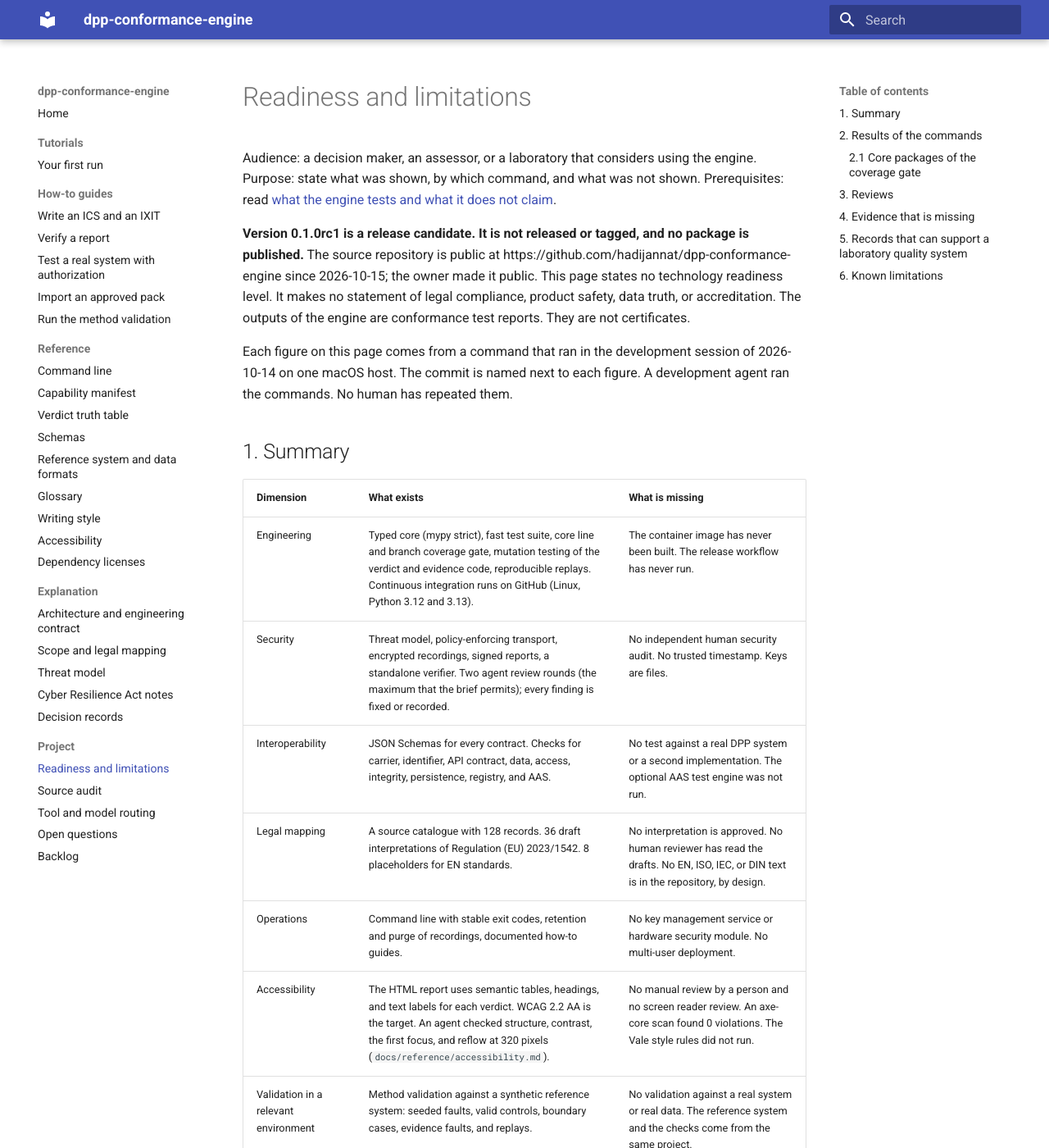
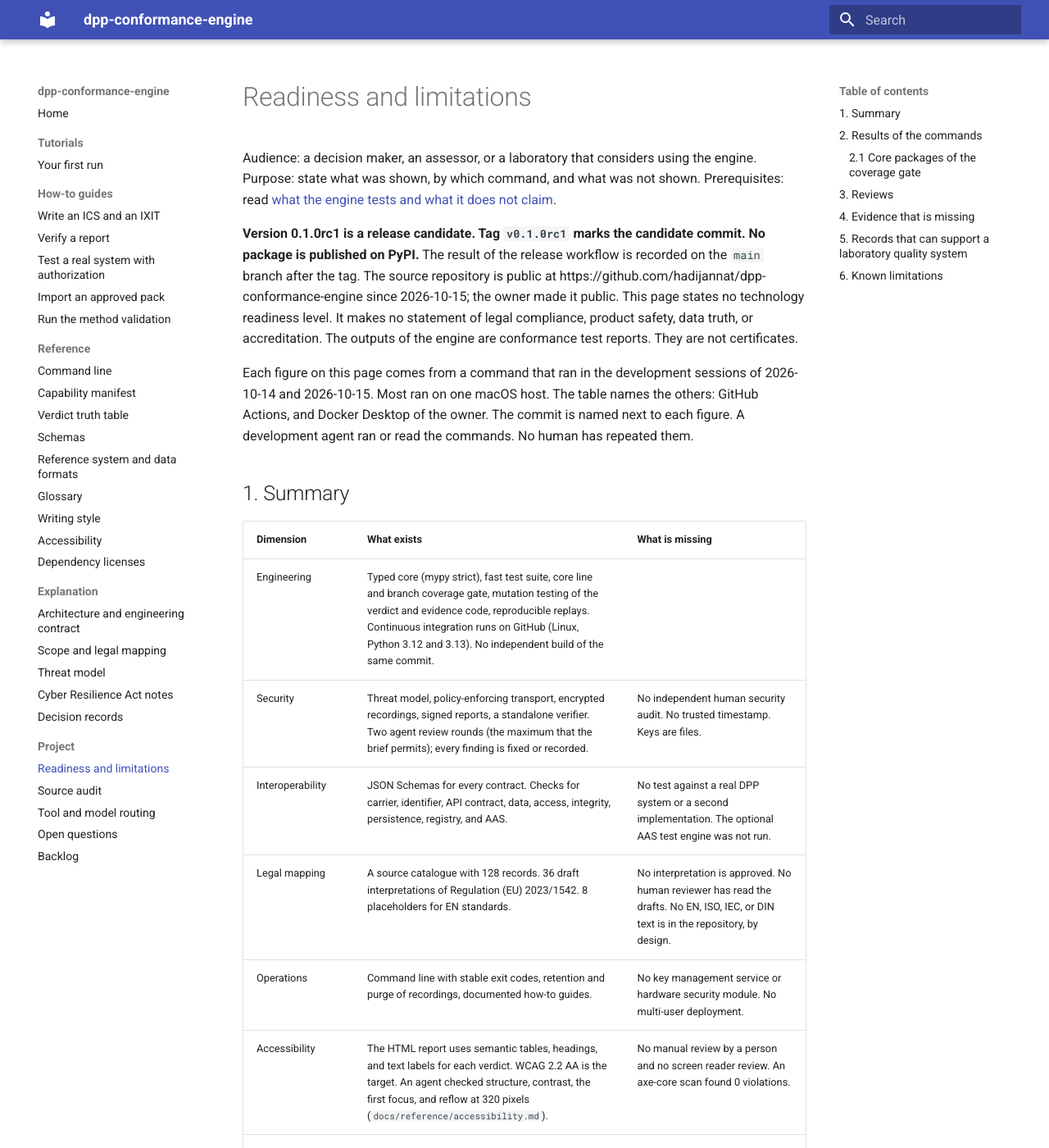
Before and after one commit to hadijannat/dpp-conformance-engine, an MkDocs documentation site: the page built from docs/readiness.md, in a window 1280 px wide and 1400 px high. Shown: the whole window at 82% size. Built offline with MkDocs 1.6.1 and Material for MkDocs 9.7.7, drawn with Linux system fonts in a browser that asks for light colours; the version menu is left out; some of the changed text lies outside the part shown.

Commit message:
release: prepare 0.1.0rc1 (changelog date, GitHub links, citation date)
The owner approved the release candidate on 2026-10-15 with the message
"do all remained yourself i trust you", which answered a list that named the release.

Co-Authored-By: Claude Opus 5.5 <noreply@anthropic.com>

```diff
--- a/docs/readiness.md
+++ b/docs/readiness.md
@@ -4,27 +4,29 @@ Audience: a decision maker, an assessor, or a laboratory that considers using th
 Purpose: state what was shown, by which command, and what was not shown.
 Prerequisites: read [what the engine tests and what it does not claim](explanation/scope-and-legal-mapping.md).
 
-**Version 0.1.0rc1 is a release candidate. It is not released or tagged, and no package is published.**
+**Version 0.1.0rc1 is a release candidate. Tag `v0.1.0rc1` marks the candidate commit. No package is published on PyPI.**
+The result of the release workflow is recorded on the `main` branch after the tag.
 The source repository is public at https://github.com/hadijannat/dpp-conformance-engine since
 2026-10-15; the owner made it public.
 This page states no technology readiness level. It makes no statement of legal compliance,
 product safety, data truth, or accreditation. The outputs of the engine are conformance test
 reports. They are not certificates.
 
-Each figure on this page comes from a command that ran in the development session of
-2026-10-14 on one macOS host. The commit is named next to each figure. A development agent
-ran the commands. No human has repeated them.
+Each figure on this page comes from a command that ran in the development sessions of
+2026-10-14 and 2026-10-15. Most ran on one macOS host. The table names the others: GitHub
+Actions, and Docker Desktop of the owner. The commit is named next to each figure. A development
+agent ran or read the commands. No human has repeated them.
 
 ## 1. Summary
 
 | Dimension | What exists | What is missing |
 | --- | --- | --- |
-| Engineering | Typed core (mypy strict), fast test suite, core line and branch coverage gate, mutation testing of the verdict and evidence code, reproducible replays. Continuous integration runs on GitHub (Linux, Python 3.12 and 3.13). | The container image has never been built. The release workflow has never run. |
+| Engineering | Typed core (mypy strict), fast test suite, core line and branch coverage gate, mutation testing of the verdict and evidence code, reproducible replays. Continuous integration runs on GitHub (Linux, Python 3.12 and 3.13). No independent build of the same commit. |
 | Security | Threat model, policy-enforcing transport, encrypted recordings, signed reports, a standalone verifier. Two agent review rounds (the maximum that the brief permits); every finding is fixed or recorded. | No independent human security audit. No trusted timestamp. Keys are files. |
 | Interoperability | JSON Schemas for every contract. Checks for carrier, identifier, API contract, data, access, integrity, persistence, registry, and AAS. | No test against a real DPP system or a second implementation. The optional AAS test engine was not run. |
 | Legal mapping | A source catalogue with 128 records. 36 draft interpretations of Regulation (EU) 2023/1542. 8 placeholders for EN standards. | No interpretation is approved. No human reviewer has read the drafts. No EN, ISO, IEC, or DIN text is in the repository, by design. |
 | Operations | Command line with stable exit codes, retention and purge of recordings, documented how-to guides. | No key management service or hardware security module. No multi-user deployment. |
-| Accessibility | The HTML report uses semantic tables, headings, and text labels for each verdict. WCAG 2.2 AA is the target. An agent checked structure, contrast, the first focus, and reflow at 320 pixels (`docs/reference/accessibility.md`). | No manual review by a person and no screen reader review. An axe-core scan found 0 violations. The Vale style rules did not run. |
+| Accessibility | The HTML report uses semantic tables, headings, and text labels for each verdict. WCAG 2.2 AA is the target. An agent checked structure, contrast, the first focus, and reflow at 320 pixels (`docs/reference/accessibility.md`). | No manual review by a person and no screen reader review. An axe-core scan found 0 violations. |
 | Validation in a relevant environment | Method validation against a synthetic reference system: seeded faults, valid controls, boundary cases, evidence faults, and replays. | No validation against a real system or real data. The reference system and the checks come from the same project. |
 
 ## 2. Results of the commands
@@ -50,8 +52,8 @@ ran the commands. No human has repeated them.
 | GitHub Actions `codeql` (Python, security-extended queries) | 0 open alerts. The first analysis found two. A TLS context did not state its minimum version (high). The reference server built a header value from the request path (medium). Both are fixed. | `2c0c6ab` |
 | GitHub Actions `ci` (run 38708494167, Linux) | Fast gates on Python 3.12 and 3.13 pass: format, lint, types, schema sync, and catalogue lint. 1270 tests passed with no network except loopback. Core coverage is 98 percent. Core without optional extras: 1236 passed. Method validation job: 63 passed. Its record shows 60/60 faults, 0/39 false positives, 8/8 boundary cases, 12/12 evidence faults, and 15/15 replays. The first two runs failed on defects of the workflow and of the transport on Linux; both are fixed. | `4c2928e` |
 
-A check that is not in this table was not run in this session. The release workflow, the
-container build, and a manual accessibility review are "not run".
+A check that is not in this table was not run in this session. A manual accessibility review is
+"not run".
 
 ### 2.1 Core packages of the coverage gate
 
```
Also changed, not shown: CHANGELOG.md (+4 -4 lines), 1 other file.
